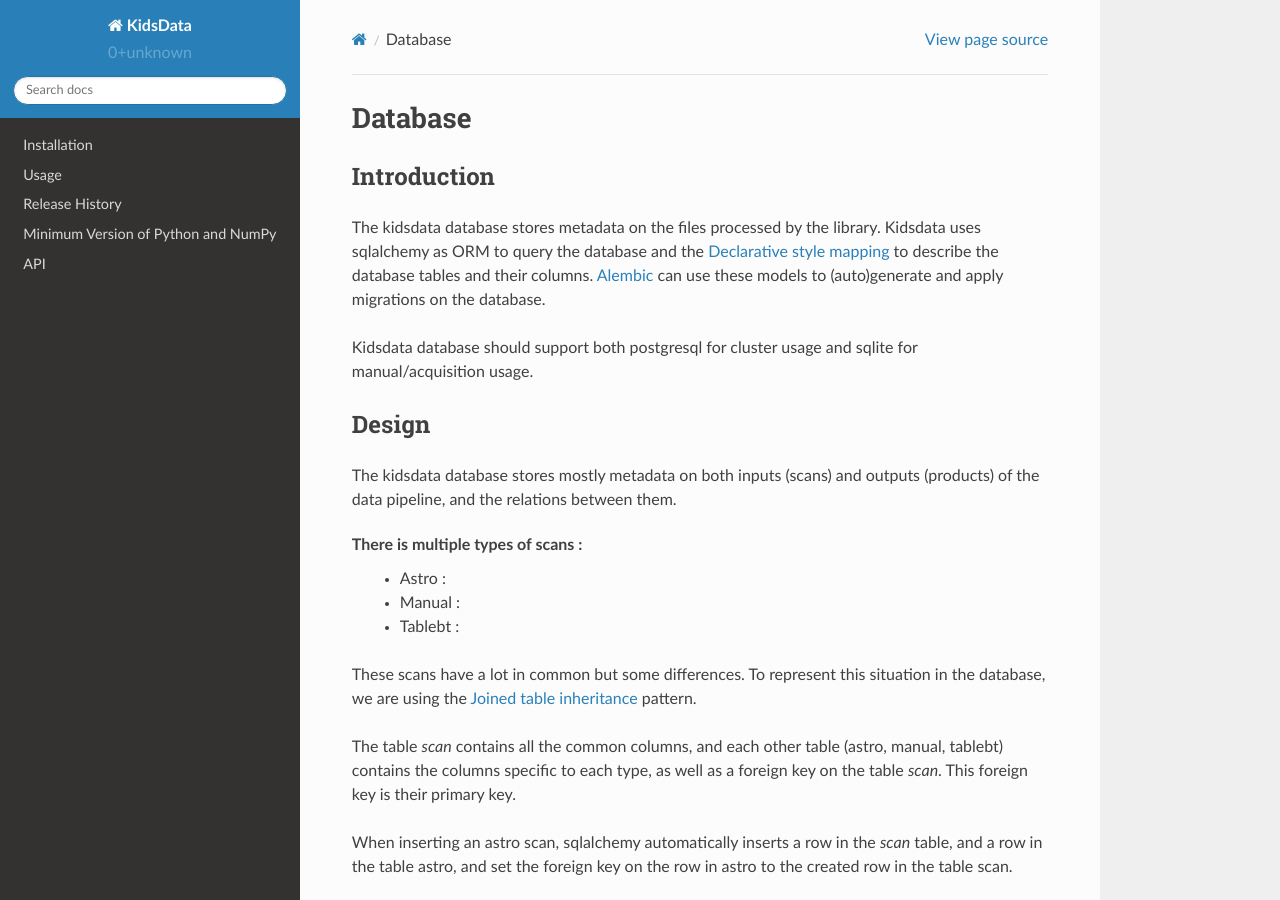
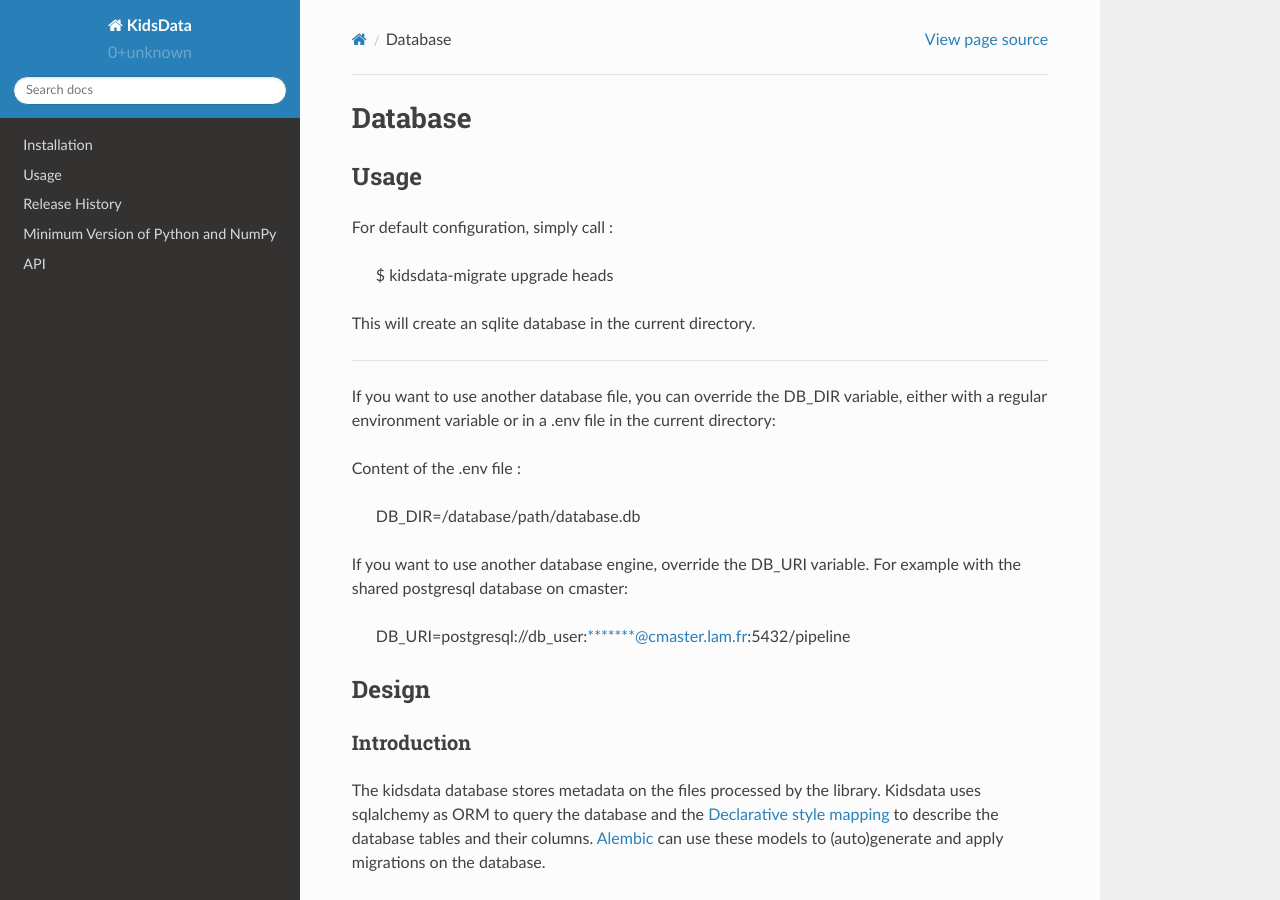
Before and after one commit to abeelen/kidsdata, a Sphinx documentation site: the page built from docs/source/database.rst, in a window 1280 px wide and 900 px high. Built offline with Sphinx 7.4.7 and the Read the Docs theme 2.0.0, drawn with Linux system fonts in a browser that asks for light colours.

Commit message:
Add usage section in database documentation

```diff
--- a/docs/source/database.rst
+++ b/docs/source/database.rst
@@ -2,14 +2,36 @@
 Database
 ========
 
+Usage
+-----
+
+For default configuration, simply call :
+
+    $ kidsdata-migrate upgrade heads
+
+This will create an sqlite database in the current directory.
+
+-----------
+
+If you want to use another database file, you can override the DB_DIR variable, either with a regular environment variable or in a .env file in the current directory:
+
+Content of the .env file :
+
+    DB_DIR=/database/path/database.db
+
+
+If you want to use another database engine, override the DB_URI variable. For example with the shared postgresql database on cmaster:
+
+    DB_URI=postgresql://db_user:\*******@cmaster.lam.fr:5432/pipeline
+
+Design
+------
+
 Introduction
-------------
+************
 The kidsdata database stores metadata on the files processed by the library. Kidsdata uses sqlalchemy as ORM to query the database and the `Declarative style mapping <https://docs.sqlalchemy.org/en/13/orm/mapping_styles.html#declarative-mapping>`_ to describe the database tables and their columns. `Alembic <https://alembic.sqlalchemy.org/en/latest/>`_ can use these models to (auto)generate and apply migrations on the database.
 
 Kidsdata database should support both postgresql for cluster usage and sqlite for manual/acquisition usage.
-
-Design
-------
 
 The kidsdata database stores mostly metadata on both inputs (scans) and outputs (products) of the data pipeline, and the relations between them.
 
```
